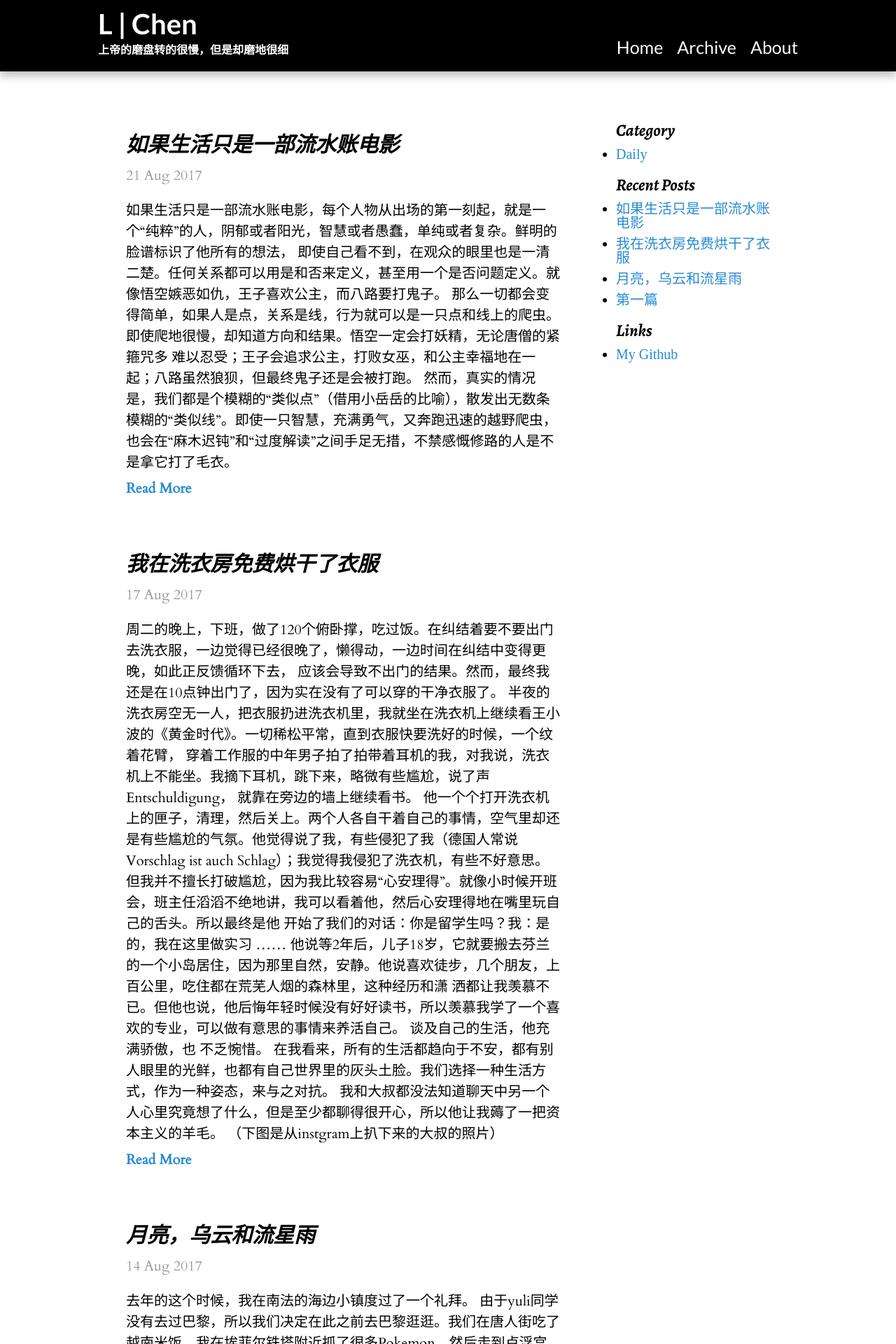
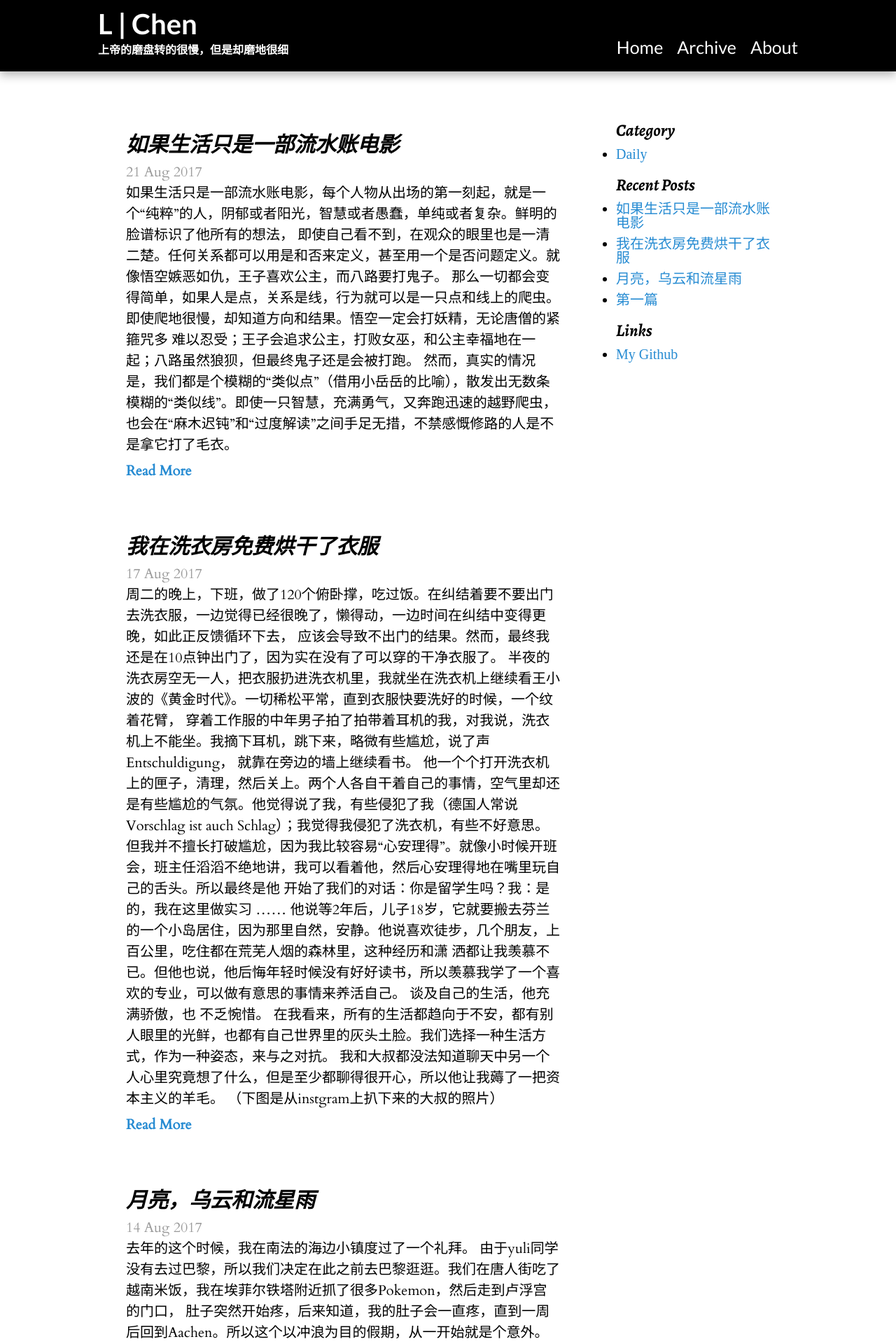
Before and after one commit to runningUnicorn/runningUnicorn.github.io, a Jekyll site: the page built from index.html, in a window 1280 px wide. Shown: the top 1920 px of the page at 70% size. Built offline with Jekyll 4.4.1, drawn with Linux system fonts in a browser that asks for light colours; some web fonts are replaced; the list of posts is cut into pages by our own code.

Commit message:
Update content.css

```diff
--- a/_includes/css/content.css
+++ b/_includes/css/content.css
@@ -13,10 +13,11 @@
 }
 
 .content-container p {
-  margin-bottom: 10px;
+  margin-top: 10px;
 }
 
 .content-container img{
+ margin-top: 30px;
  width: 75%;
 }
 
@@ -27,13 +28,12 @@
   font-family: 'Alegreya', serif;
   font-style: italic;
   margin-top: 1em;
-  margin-bottom: 0.5em;
 }
 
 .date-undertitle{
   color: #9a9a9a;
   display: block;
-  margin-bottom: 1em;
+  margin-top: 0.5em;
 }
 
 .readmore {
```
